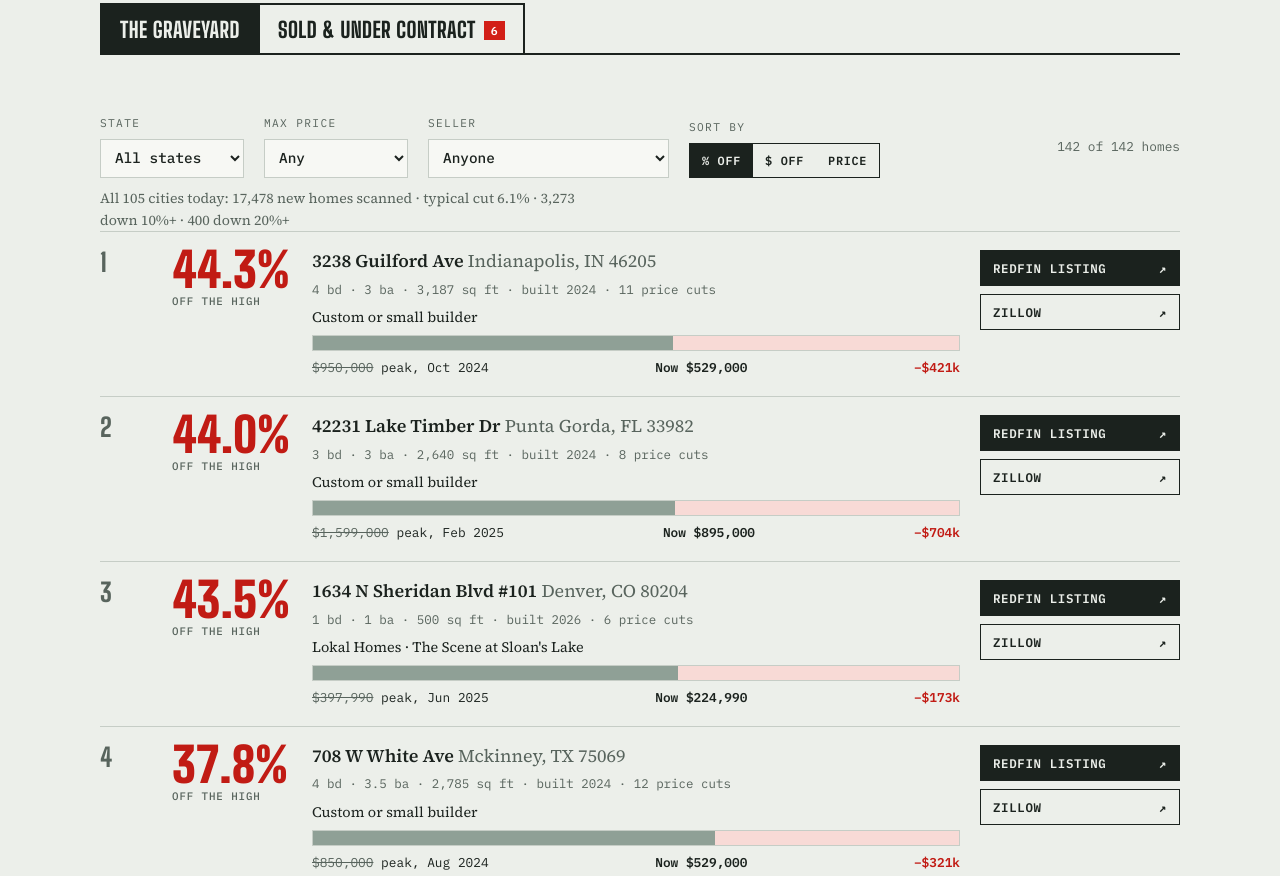
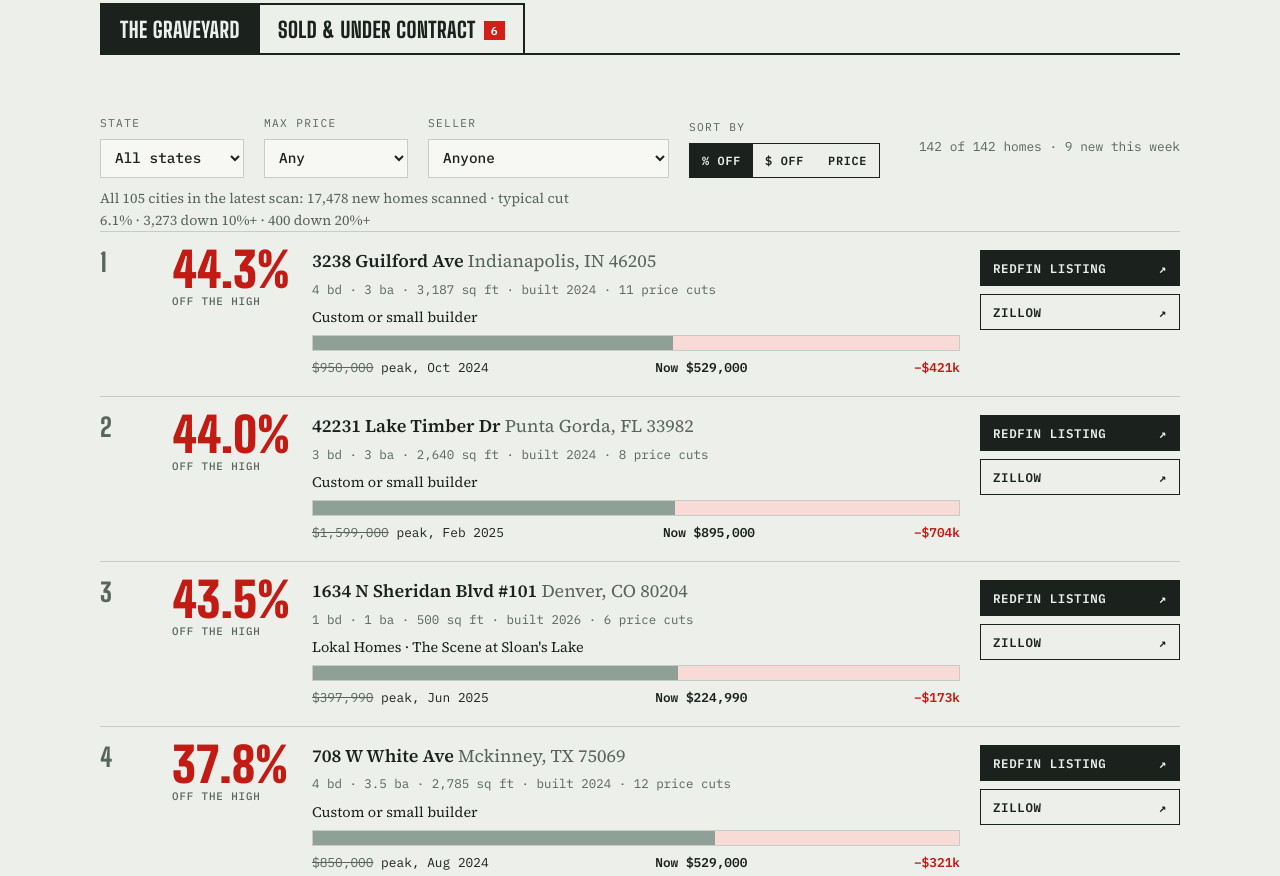
Before and after one commit to fredkrone/zellindex, a website: page site/index.html in a window 1280 px wide. Shown: the part 1355-2231 px from the top of the page. Drawn offline with Linux system fonts and the light colour scheme.

Commit message:
NEW badge for homes first found in the last 7 days; weekly scan wording
Co-Authored-By: Claude Opus 5.5 <noreply@anthropic.com>
Claude-Session: https://claude.ai/code/session_015C3tuWzbya8R9HNqkfgUWG

```diff
--- a/site/index.html
+++ b/site/index.html
@@ -122,6 +122,7 @@ header h1 em{font-style:normal;color:var(--flag-text)}
 .chip{display:inline-block;font:700 .66rem var(--mono);letter-spacing:.1em;text-transform:uppercase;padding:3px 7px;line-height:1.2}
 .chip.sold{background:var(--ink);color:var(--bg)}
 .chip.pending{border:1.5px solid var(--flag);color:var(--flag-text)}
+.chip.new{background:var(--flag);color:var(--on-flag);font-weight:700;margin-right:8px;vertical-align:2px}
 .outcome{font-size:.95rem;line-height:1.45}
 .outcome b{font-family:var(--mono);font-weight:600}
 .empty-r{padding:16px 0;color:var(--muted);border-bottom:1px solid var(--rule)}
@@ -408,9 +409,18 @@ const FALLBACK = [{"a":"326 Shore Dr","c":"Fort Myers","s":"FL","z":"33905","b":
   const history = (data && data.history) || [];
   const latest = history.length ? history[history.length - 1] : null;
   HOMES.forEach(h => { h.off = h.hi - h.cur; h.pct = h.off / h.hi * 100; });
+  // NEW badge: first found by the scan within 7 days of the latest scan (homes from the launch scan don't count).
+  try {
+    const rr = await fetch("results.json", { cache: "no-store" });
+    if (rr.ok && data && data.updated) {
+      const seen = new Map(((await rr.json()).homes || []).map(x => [x.path, x.firstSeen]));
+      const base = [...seen.values()].filter(Boolean).sort()[0];
+      HOMES.forEach(h => { const f = seen.get(h.u); h.isNew = !!f && f > base && (Date.parse(data.updated) - Date.parse(f)) / 864e5 < 7; });
+    }
+  } catch (e) {}
   if (data && data.updated) {
     $("asof").textContent = "New construction · Biggest markdowns from the high · Updated " + longDate(data.updated);
-    $("footer").textContent = "Data: Redfin listing and price-history records, rescanned daily; last scan " + longDate(data.updated) + ". Zillow links open Zillow's search for that address.";
+    $("footer").textContent = "Data: Redfin listing and price-history records, rescanned every Saturday; last scan " + longDate(data.updated) + ". Zillow links open Zillow's search for that address.";
   }
 
   // ---- Home list ----
@@ -422,15 +432,16 @@ const FALLBACK = [{"a":"326 Shore Dr","c":"Fort Myers","s":"FL","z":"33905","b":
     const st = stSel.value, el = $("state-stats");
     const bs = latest && latest.byState && st ? latest.byState[st] : null;
     const all = latest && latest.all;
-    if (bs) el.textContent = st + " today: " + fmt(bs.scanned) + " new homes scanned · typical cut " + (+bs.medianCut).toFixed(1) + "% · " + fmt(bs.down10) + " down 10%+ · " + fmt(bs.down20) + " down 20%+";
-    else if (all) el.textContent = "All " + all.cities + " cities today: " + fmt(all.scanned) + " new homes scanned · typical cut " + (+all.medianCut).toFixed(1) + "% · " + fmt(all.down10) + " down 10%+ · " + fmt(all.down20) + " down 20%+";
+    if (bs) el.textContent = st + " in the latest scan: " + fmt(bs.scanned) + " new homes scanned · typical cut " + (+bs.medianCut).toFixed(1) + "% · " + fmt(bs.down10) + " down 10%+ · " + fmt(bs.down20) + " down 20%+";
+    else if (all) el.textContent = "All " + all.cities + " cities in the latest scan: " + fmt(all.scanned) + " new homes scanned · typical cut " + (+all.medianCut).toFixed(1) + "% · " + fmt(all.down10) + " down 10%+ · " + fmt(all.down20) + " down 20%+";
     else el.textContent = "";
   }
   function render(){
     const st = stSel.value, mx = +$("f-max").value || Infinity, who = $("f-who").value;
     let list = HOMES.filter(h => (!st || h.s === st) && h.cur <= mx && (!who || (who === "b" ? !!h.bld : !h.bld)));
     list.sort((a,b) => sort === "pct" ? b.pct - a.pct : sort === "usd" ? b.off - a.off : a.cur - b.cur);
-    count.textContent = list.length + " of " + HOMES.length + " homes";
+    const nNew = list.filter(h => h.isNew).length;
+    count.textContent = list.length + " of " + HOMES.length + " homes" + (nNew ? " · " + nNew + " new this week" : "");
     stateLine();
     if (!list.length) { lots.innerHTML = '<p class="empty">No homes match these filters. Widen the price or state.</p>'; return; }
     lots.innerHTML = list.map((h,i) => {
@@ -441,7 +452,7 @@ const FALLBACK = [{"a":"326 Shore Dr","c":"Fort Myers","s":"FL","z":"33905","b":
         '<span class="rk">' + (i+1) + '</span>' +
         '<div class="pct num">' + h.pct.toFixed(1) + '%<small>off the high</small></div>' +
         '<div class="info">' +
-          '<div class="addr">' + esc(h.a) + ' <span>' + esc(h.c) + ', ' + esc(h.s) + ' ' + esc(h.z) + '</span></div>' +
+          '<div class="addr">' + (h.isNew ? '<span class="chip new" title="First found in the last 7 days">New</span>' : '') + esc(h.a) + ' <span>' + esc(h.c) + ', ' + esc(h.s) + ' ' + esc(h.z) + '</span></div>' +
           '<div class="facts">' + facts + '</div>' +
           '<div class="bld">' + who + '</div>' +
           (h.promo ? '<div class="promo"><b>Incentive:</b> ' + esc(h.promo) + '</div>' : '') +
@@ -604,7 +615,7 @@ const FALLBACK = [{"a":"326 Shore Dr","c":"Fort Myers","s":"FL","z":"33905","b":
   }
   $("res-sold").innerHTML = sold.length ? sold.map(card).join("") : '<p class="empty-r">Nothing from the list has closed yet. New-build sales usually close 30 to 60 days after the contract.</p>';
   $("res-pending").innerHTML = pending.length ? pending.map(card).join("") : '<p class="empty-r">No contracts yet. Homes move here the day a builder accepts an offer.</p>';
-  $("res-foot").textContent = (off.length ? off.length + (off.length === 1 ? " home was" : " homes were") + " pulled off the market without a sale. " : "") + (data && data.updated ? "Statuses checked every morning; last check " + day(data.updated) + "." : "");
+  $("res-foot").textContent = (off.length ? off.length + (off.length === 1 ? " home was" : " homes were") + " pulled off the market without a sale. " : "") + (data && data.updated ? "Statuses checked every Saturday; last check " + day(data.updated) + "." : "");
 })();
 </script>
 
```
